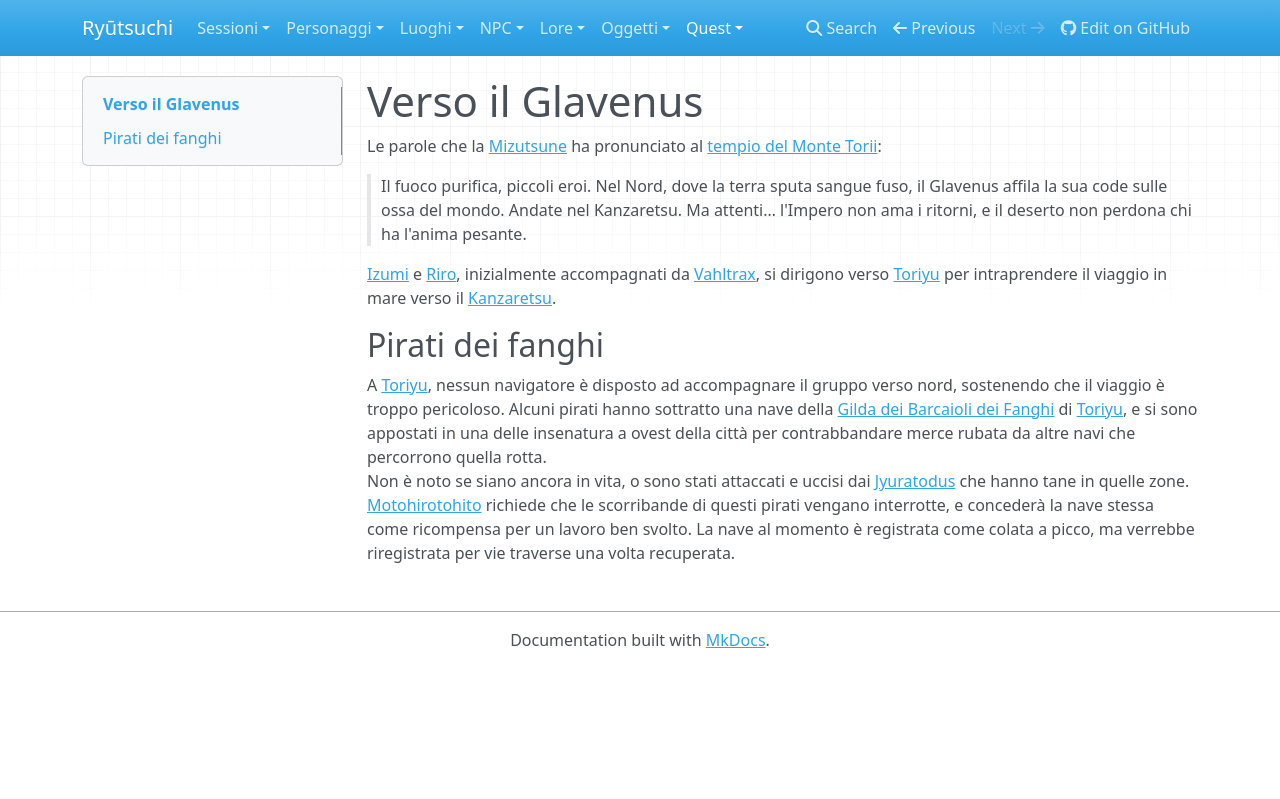
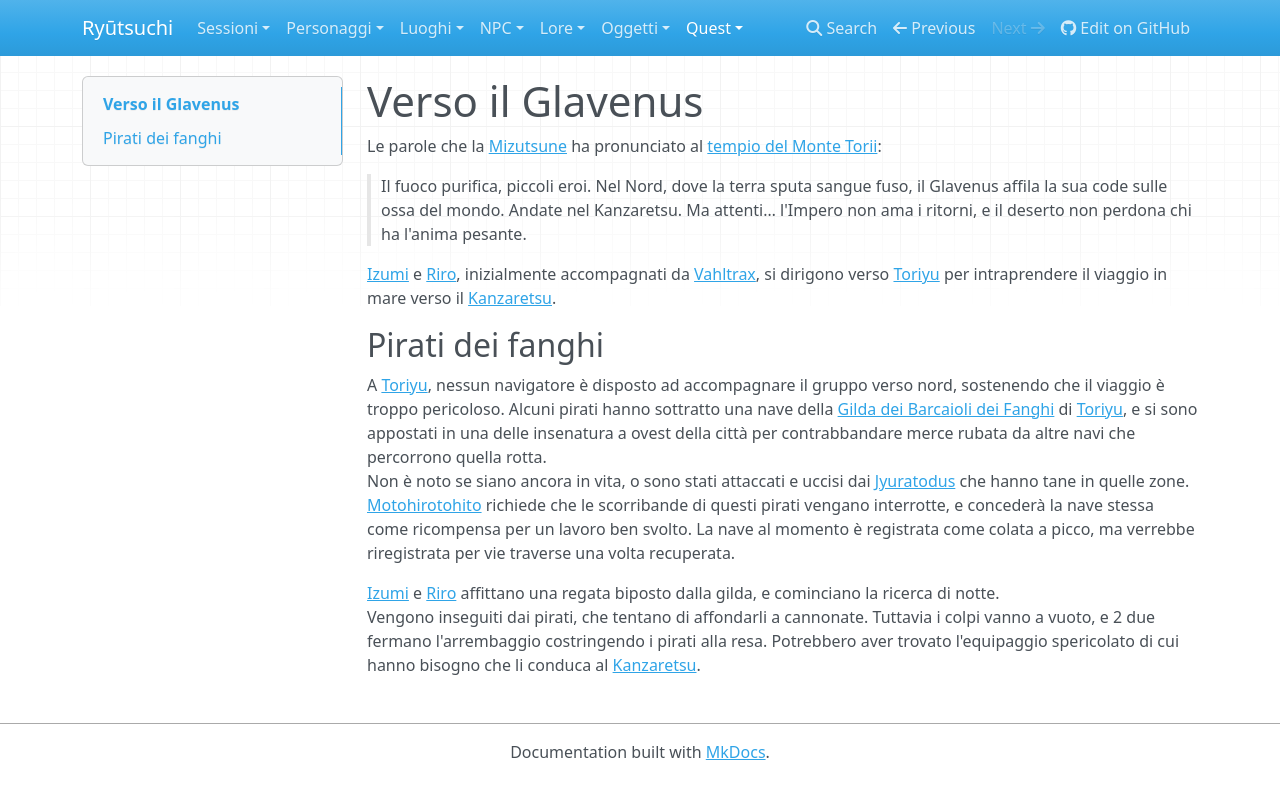
Before and after one commit to LeaX-XIV/ryuutsuchi-note, an MkDocs documentation site: the page built from Note/Quest/Verso il Glavenus.md, in a window 1280 px wide. Shown: the top 799 px of the page. Built offline with MkDocs 1.6.1, drawn with Linux system fonts in a browser that asks for light colours; nearby versions of some CDN libraries.

```diff
--- a/Note/Quest/Verso il Glavenus.md
+++ b/Note/Quest/Verso il Glavenus.md
@@ -16,3 +16,6 @@ A [Toriyu](../Toriyu.md), nessun navigatore è disposto ad accompagnare il grupp
 Alcuni pirati hanno sottratto una nave della [Gilda dei Barcaioli dei Fanghi](../Toriyu.md#gilda-dei-barcaioli-dei-fanghi) di [Toriyu](../Toriyu.md), e si sono appostati in una delle insenatura a ovest della città per contrabbandare merce rubata da altre navi che percorrono quella rotta.
 Non è noto se siano ancora in vita, o sono stati attaccati e uccisi dai [Jyuratodus](../Jyuratodus.md) che hanno tane in quelle zone.
 [Motohirotohito](../Toriyu.md#motohirotohito) richiede che le scorribande di questi pirati vengano interrotte, e concederà la nave stessa come ricompensa per un lavoro ben svolto. La nave al momento è registrata come colata a picco, ma verrebbe riregistrata per vie traverse una volta recuperata.
+
+[Izumi](../Izumi.md) e [Riro](../Riro.md) affittano una regata biposto dalla gilda, e cominciano la ricerca di notte.
+Vengono inseguiti dai pirati, che tentano di affondarli a cannonate. Tuttavia i colpi vanno a vuoto, e 2 due fermano l'arrembaggio costringendo i pirati alla resa. Potrebbero aver trovato l'equipaggio spericolato di cui hanno bisogno che li conduca al [Kanzaretsu](../Kanzaretsu.md).
--- a/mkdocs.yml
+++ b/mkdocs.yml
@@ -19,6 +19,7 @@ nav:
     - Sessione 12: Sessioni/012.md
     - Sessione 13: Sessioni/013.md
     - Sessione 14: Sessioni/014.md
+    - Sessione 15: Sessioni/015.md
   - Personaggi:
     - Alessandro: Izumi.md
     - Giacomo: Riro.md
```
Also changed, not shown: Note/Sessioni/014.md (+1 -1 lines), Note/Sessioni/015.md (added, +20 -0 lines).
